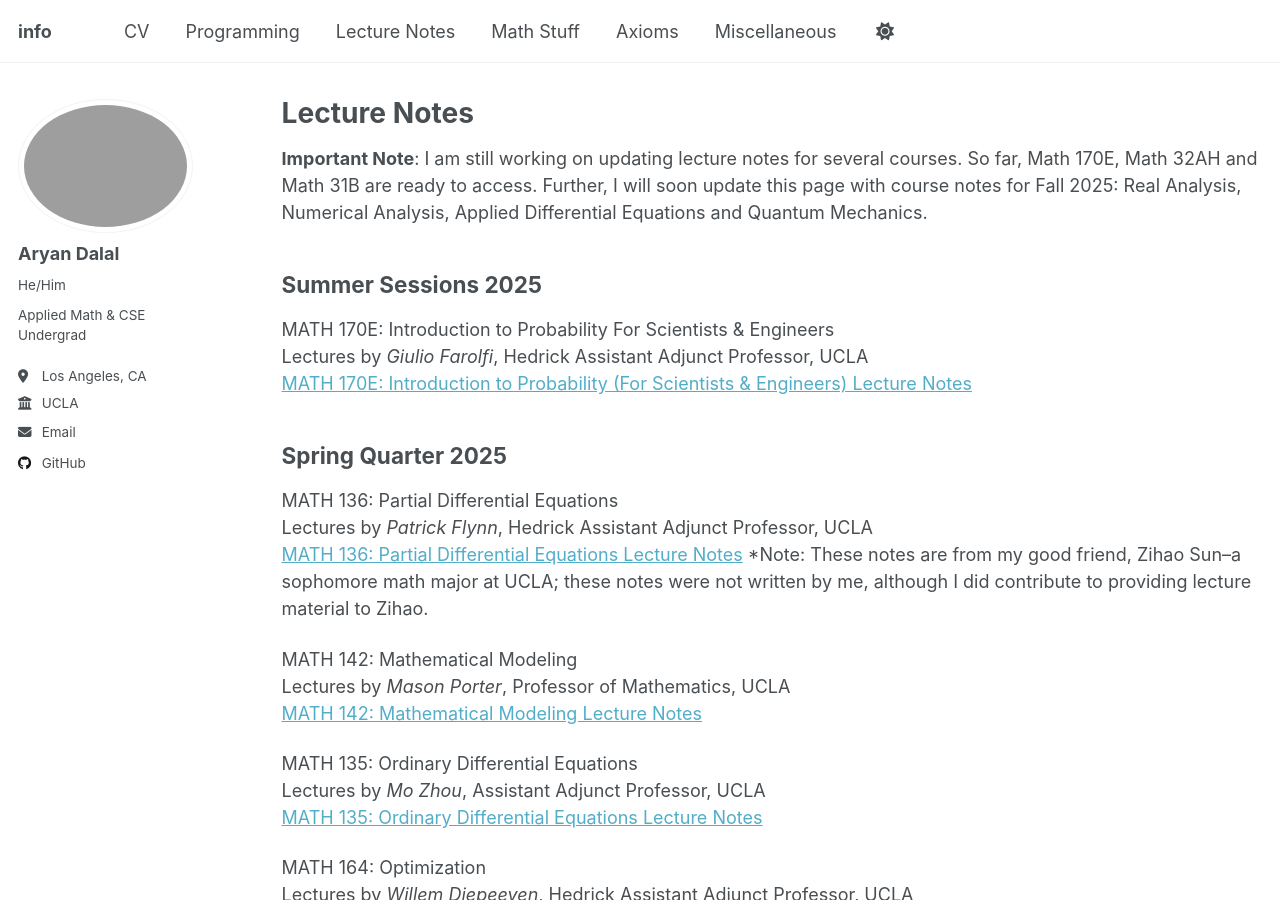
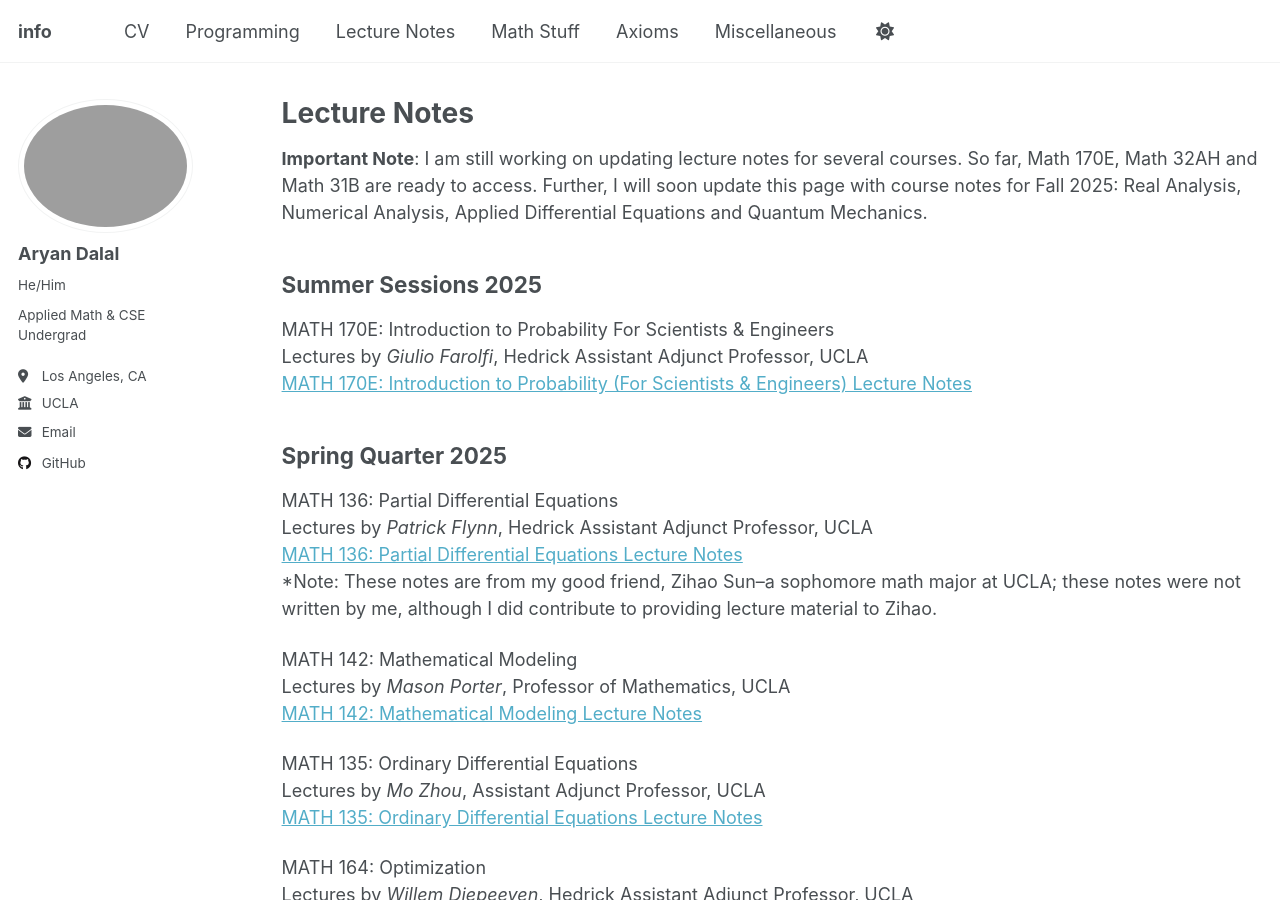
Before and after one commit to DalalAryan/DalalAryan.github.io, a Jekyll site: the page built from _pages/lecturenotes.md, in a window 1280 px wide and 900 px high. Built offline with Jekyll 4.4.1, drawn with Linux system fonts in a browser that asks for light colours; a script that is not in the unit is left out.

```diff
--- a/_pages/lecturenotes.md
+++ b/_pages/lecturenotes.md
@@ -21,7 +21,7 @@ Spring Quarter 2025
 
 MATH 136: Partial Differential Equations\
 Lectures by *Patrick Flynn*, Hedrick Assistant Adjunct Professor, UCLA\
-[MATH 136: Partial Differential Equations Lecture Notes](https://github.com/DalalAryan/uclamathlecturenotes/blob/b76d239496e2fc75c66a588cfdab58d7fd0552f3/MATH%20136%20Partial%20Differential%20Equations%20by%20Zihao%20Sun.pdf)
+[MATH 136: Partial Differential Equations Lecture Notes](https://github.com/DalalAryan/uclamathlecturenotes/blob/b76d239496e2fc75c66a588cfdab58d7fd0552f3/MATH%20136%20Partial%20Differential%20Equations%20by%20Zihao%20Sun.pdf)\
 *Note: These notes are from my good friend, Zihao Sun--a sophomore math major at UCLA; these notes were not written by me, although I did contribute to providing lecture material to Zihao.
 
 MATH 142: Mathematical Modeling\
```
